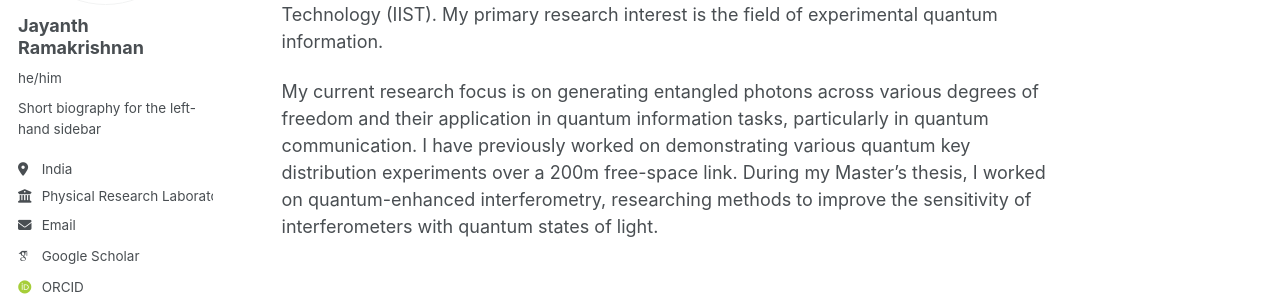
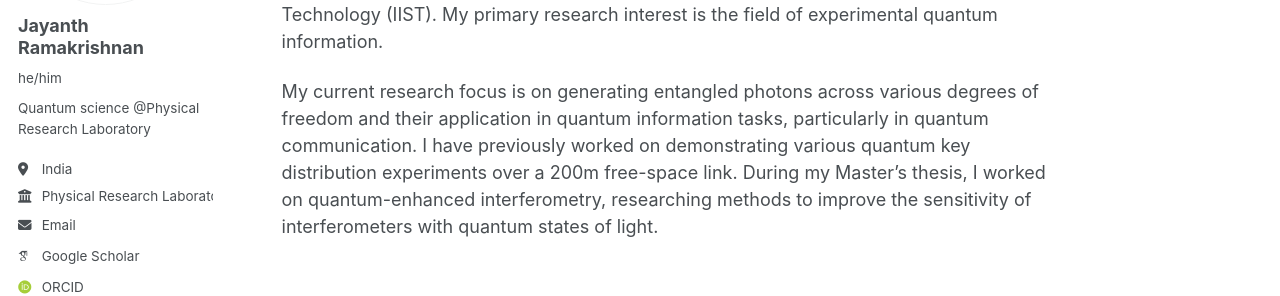
Before and after one commit to jayheme/jayheme.github.io, a Jekyll site: the page built from _pages/about.md, in a window 1280 px wide. Shown: the part 269-565 px from the top of the page. Built offline with Jekyll 4.4.1, drawn with Linux system fonts in a browser that asks for light colours; some web fonts are replaced; a script that is not in the unit is left out.

Commit message:
Update _config.yml

```diff
--- a/_config.yml
+++ b/_config.yml
@@ -26,7 +26,7 @@ author:
   avatar           : "profile.png"
   name             : "Jayanth Ramakrishnan"
   pronouns         : "he/him"
-  bio              : "Short biography for the left-hand sidebar"
+  bio              : "Quantum science @Physical Research Laboratory"
   location         : "India"
   employer         : "Physical Research Laboratory"
   uri              : # URL
```
